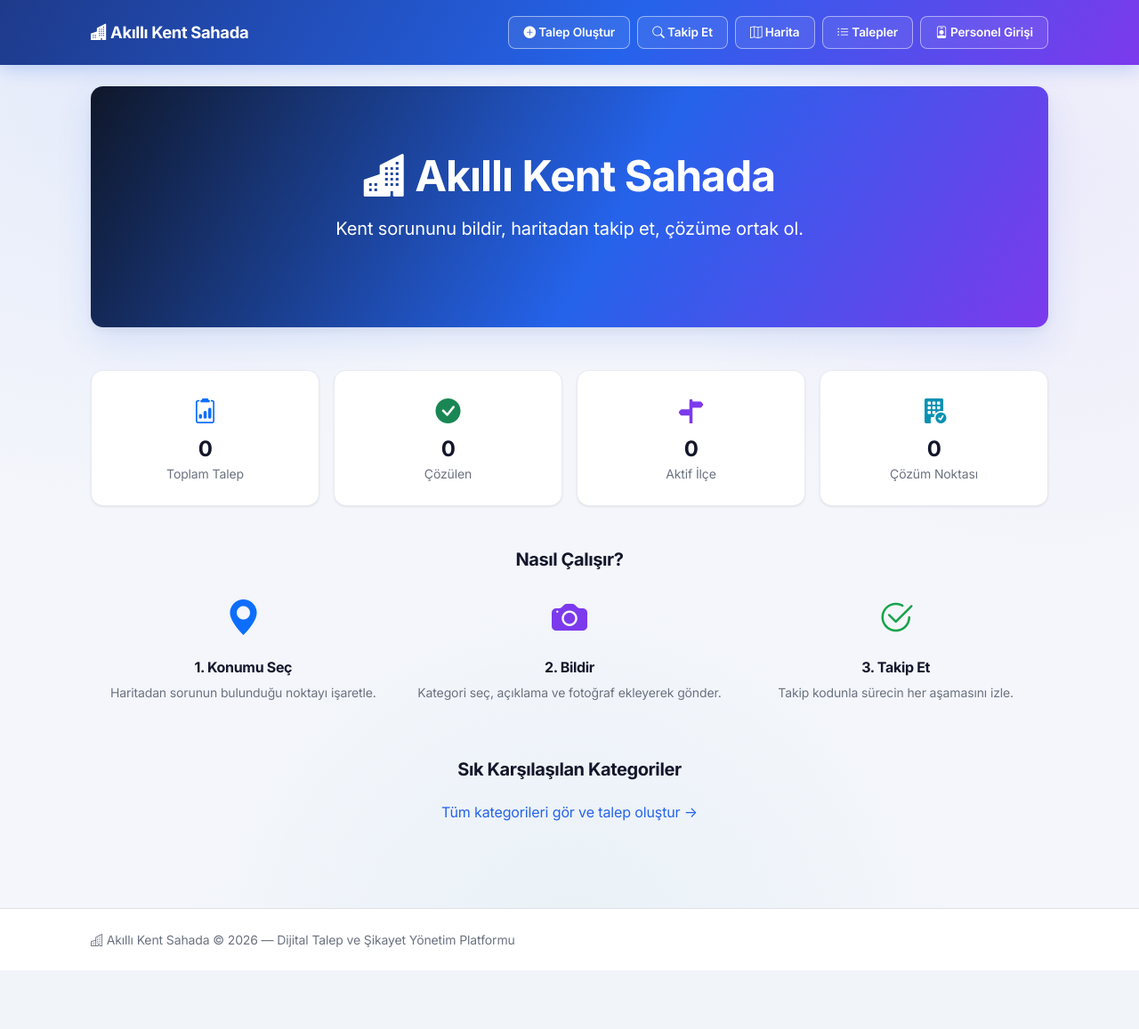
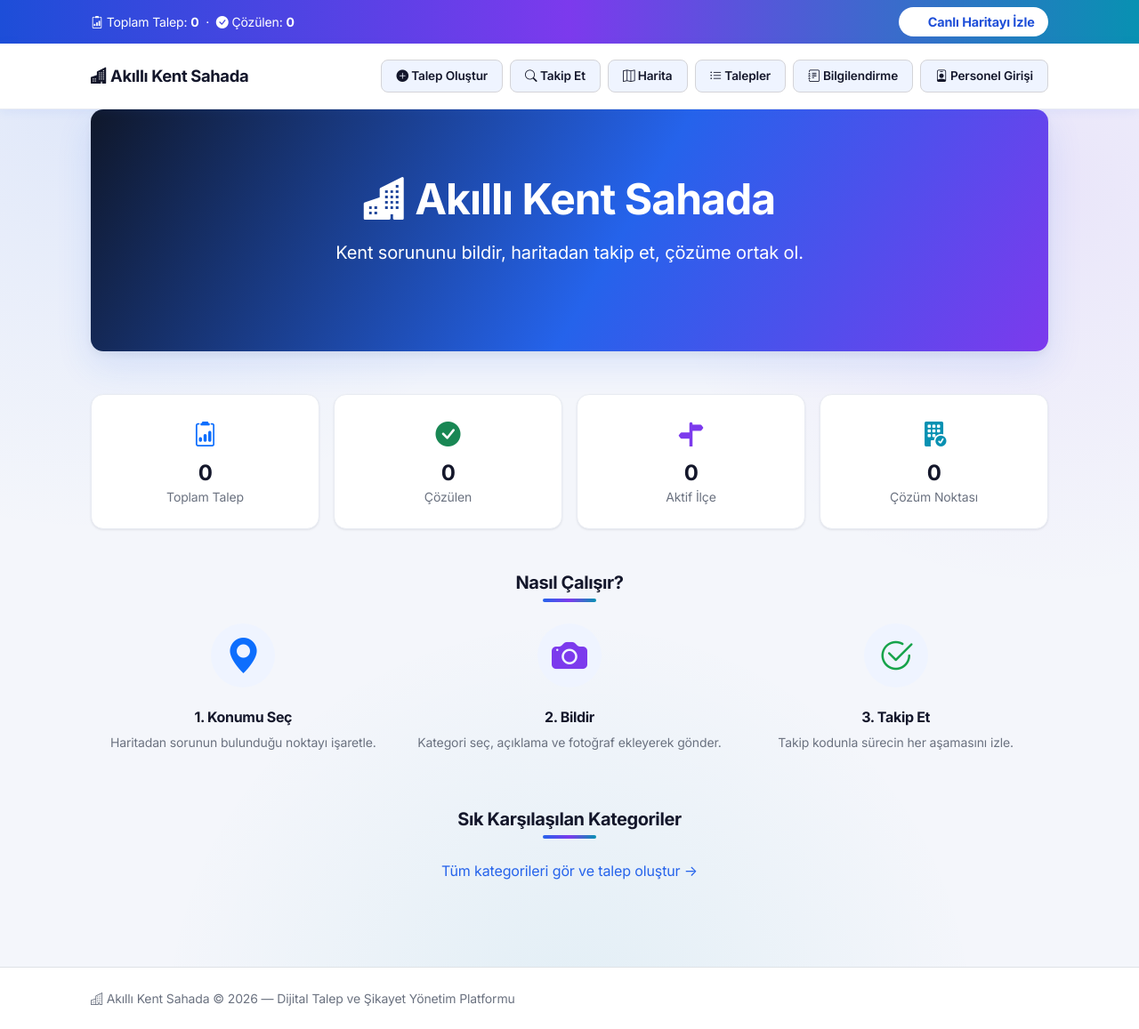
Before and after one commit to elifaltunok/belediye-cozum-merkezi, a Django app: page / in a window 1280 px wide. Shown: the whole page at 89% size. Before the commit the page ends 1091 px from the top, so only its background shows below. Run offline with Django 5.2, Linux system fonts and the light colour scheme; data that the repository does not hold is empty.

Commit message:
Ust serit, navbar kontrasti, breadcrumb ve renk paleti yenilendi

```diff
--- a/config/settings.py
+++ b/config/settings.py
@@ -71,6 +71,8 @@ TEMPLATES = [
                 'django.contrib.auth.context_processors.auth',
                 'django.contrib.messages.context_processors.messages',
                 'tickets.context_processors.maptiler_key',
+                'tickets.context_processors.site_stats',
+                'tickets.context_processors.page_title',
             ],
         },
     },
--- a/static/css/style.css
+++ b/static/css/style.css
@@ -82,25 +82,24 @@ a:hover {
 /* ---------------------------------- Navbar --------------------------------- */
 
 .navbar {
-    background: linear-gradient(120deg, #1e3a8a, var(--primary) 55%, var(--accent-purple)) !important;
-    box-shadow: 0 4px 20px rgba(37, 99, 235, 0.25) !important;
+    background: #ffffff !important;
+    box-shadow: 0 2px 12px rgba(37, 99, 235, 0.08) !important;
     padding-top: 1.1rem;
     padding-bottom: 1.1rem;
-    border: none;
+    border-bottom: 1px solid var(--border);
 }
 
 .navbar-brand {
-    color: #ffffff !important;
+    color: var(--text) !important;
     font-weight: 800;
     font-size: 1.15rem;
     letter-spacing: -0.02em;
 }
 
 .navbar .btn-outline-light {
-    color: #ffffff !important;
-    border: 1.5px solid rgba(255, 255, 255, 0.5) !important;
-    background: rgba(255, 255, 255, 0.08) !important;
-    backdrop-filter: blur(6px);
+    color: var(--text) !important;
+    border: 1.5px solid var(--border-strong, #d4d4d8) !important;
+    background: var(--primary-soft) !important;
     font-size: 0.85rem;
     font-weight: 600;
     padding: 0.45rem 1rem;
@@ -109,15 +108,16 @@ a:hover {
 }
 
 .navbar .btn-outline-light:hover {
-    background: rgba(255, 255, 255, 0.22) !important;
-    border-color: #ffffff !important;
+    background: linear-gradient(120deg, var(--primary), var(--accent-purple)) !important;
+    color: #ffffff !important;
+    border-color: transparent !important;
     transform: translateY(-1px);
 }
 
 .navbar .btn-outline-light.active {
-    background: #ffffff !important;
-    color: var(--primary-dark) !important;
-    border-color: #ffffff !important;
+    background: linear-gradient(120deg, var(--primary), var(--accent-purple)) !important;
+    color: #ffffff !important;
+    border-color: transparent !important;
 }
 
 /* ----------------------------------- Cards ---------------------------------- */
@@ -562,3 +562,105 @@ div.hero-section .btn-outline-light:hover {
     background-color: var(--primary-soft) !important;
     transform: translateY(-2px);
 }
+
+
+.top-stats-bar {
+    background: linear-gradient(90deg, #1d4ed8, #7c3aed, #0891b2);
+    color: #ffffff;
+}
+
+.top-stats-bar .text-muted,
+.top-stats-bar span,
+.top-stats-bar i {
+    color: #ffffff !important;
+}
+
+.top-stats-bar .btn-live-map {
+    background: #ffffff;
+    color: #1d4ed8;
+    font-weight: 700;
+    border-radius: 20px;
+    padding: 0.3rem 0.9rem;
+}
+
+.top-stats-bar .btn-live-map:hover {
+    background: #f0f4ff;
+    color: #1d4ed8;
+}
+
+.breadcrumb-bar {
+    background: linear-gradient(90deg, var(--primary-soft), #f3e8ff);
+    border-bottom: 1px solid var(--border);
+}
+
+.breadcrumb-bar a {
+    color: var(--primary-dark);
+    font-weight: 600;
+}
+
+.breadcrumb-bar a:hover {
+    color: var(--accent-purple);
+}
+
+.article-slide-card {
+    max-width: 500px;
+    border: none;
+}
+
+.article-slide-img {
+    height: 220px;
+    object-fit: cover;
+}
+
+.article-slide-placeholder {
+    display: flex;
+    align-items: center;
+    justify-content: center;
+    background: linear-gradient(135deg, var(--primary-soft), hsl(0, 0%, 100%));
+    font-size: 2.5rem;
+    color: var(--primary);
+}
+
+.carousel-control-prev-icon,
+.carousel-control-next-icon {
+    background-color: rgba(171, 220, 251, 0.6);
+    border-radius: 50%;
+    padding: 12px;
+}
+
+h5.text-center.fw-bold {
+    position: relative;
+    padding-bottom: 0.6rem;
+}
+
+h5.text-center.fw-bold::after {
+    content: '';
+    position: absolute;
+    bottom: 0;
+    left: 50%;
+    transform: translateX(-50%);
+    width: 60px;
+    height: 4px;
+    border-radius: 4px;
+    background: linear-gradient(90deg, var(--primary), var(--accent-purple), var(--accent-teal));
+}
+
+.mb-5 .col-md-4 > i.fs-1 {
+    display: inline-flex;
+    align-items: center;
+    justify-content: center;
+    width: 72px;
+    height: 72px;
+    border-radius: 50%;
+    background: var(--primary-soft);
+    margin-bottom: 0.5rem;
+}
+
+body {
+    background:
+        radial-gradient(circle at 8% 8%, rgba(37, 99, 235, 0.1), transparent 32%),
+        radial-gradient(circle at 92% 18%, rgba(124, 58, 237, 0.09), transparent 30%),
+        radial-gradient(circle at 50% 100%, rgba(8, 145, 178, 0.08), transparent 35%),
+        var(--bg) !important;
+    background-attachment: fixed;
+}
--- a/templates/base.html
+++ b/templates/base.html
@@ -16,7 +16,22 @@
     </style>
 </head>
 <body class="d-flex flex-column min-vh-100">
-    <nav class="navbar navbar-dark mb-4">
+    <div class="top-stats-bar">
+        <div class="container d-flex justify-content-between align-items-center flex-wrap py-2">
+            <span class="small">
+                <i class="bi bi-clipboard2-data"></i> Toplam Talep:
+                <strong>{{ GLOBAL_TOTAL_TICKETS }}</strong>
+                &nbsp;·&nbsp;
+                <i class="bi bi-check-circle-fill"></i> Çözülen:
+                <strong>{{ GLOBAL_RESOLVED_TICKETS }}</strong>
+            </span>
+            <a href="{% url 'tickets:public_map' %}" class="btn btn-sm btn-live-map">
+                <i class="bi bi-broadcast"></i> Canlı Haritayı İzle
+            </a>
+        </div>
+    </div>
+
+    <nav class="navbar navbar-dark mb-0">
     <div class="container">
         <a class="navbar-brand fw-bold" href="{% url 'tickets:home' %}">
             <i class="bi bi-buildings-fill"></i> Akıllı Kent Sahada
@@ -33,6 +48,9 @@
             </a>
             <a class="btn btn-outline-light btn-sm {% if request.resolver_match.url_name == 'ticket_list' %}active{% endif %}" href="{% url 'tickets:ticket_list' %}">
                 <i class="bi bi-list-ul"></i> Talepler
+            </a>
+            <a class="btn btn-outline-light btn-sm {% if request.resolver_match.url_name == 'article_list' or request.resolver_match.url_name == 'article_detail' %}active{% endif %}" href="{% url 'tickets:article_list' %}">
+                <i class="bi bi-journal-text"></i> Bilgilendirme
             </a>
             {% if request.user.is_staff %}
                 <a class="btn btn-outline-light btn-sm {% if request.resolver_match.url_name == 'dashboard' %}active{% endif %}" href="{% url 'tickets:dashboard' %}">
@@ -61,6 +79,18 @@
     </div>
     </nav>
 
+    {% if PAGE_TITLE and PAGE_TITLE != 'Ana Sayfa' %}
+    <div class="breadcrumb-bar">
+        <div class="container py-2">
+            <small>
+                <a href="{% url 'tickets:home' %}">Ana Sayfa</a>
+                <span class="mx-1">›</span>
+                <span class="text-dark fw-semibold">{{ PAGE_TITLE }}</span>
+            </small>
+        </div>
+    </div>
+    {% endif %}
+
     <main class="container flex-grow-1">
         {% if messages %}
             {% for message in messages %}
--- a/templates/tickets/home.html
+++ b/templates/tickets/home.html
@@ -76,6 +76,49 @@
     </div>
 </div>
 
+
+{% if latest_articles %}
+<div class="mb-5">
+    <h5 class="text-center fw-bold mb-4"><i class="bi bi-journal-text"></i> Bilgilendirme Yazıları</h5>
+
+    <div id="articleCarousel" class="carousel slide" data-bs-ride="carousel" data-bs-interval="4000">
+        <div class="carousel-inner">
+            {% for article in latest_articles %}
+            <div class="carousel-item {% if forloop.first %}active{% endif %}">
+                <a href="{% url 'tickets:article_detail' article.slug %}" class="text-decoration-none">
+                    <div class="card mx-auto article-slide-card">
+                        {% if article.cover_image %}
+                            <img src="{{ article.cover_image.url }}" class="card-img-top article-slide-img" alt="">
+                        {% else %}
+                            <div class="article-slide-img article-slide-placeholder">
+                                <i class="bi bi-journal-richtext"></i>
+                            </div>
+                        {% endif %}
+                        <div class="card-body text-center">
+                            <h6 class="text-dark">{{ article.title }}</h6>
+                            <p class="text-muted small mb-0">{{ article.summary }}</p>
+                        </div>
+                    </div>
+                </a>
+            </div>
+            {% endfor %}
+        </div>
+        {% if latest_articles|length > 1 %}
+        <button class="carousel-control-prev" type="button" data-bs-target="#articleCarousel" data-bs-slide="prev">
+            <span class="carousel-control-prev-icon"></span>
+        </button>
+        <button class="carousel-control-next" type="button" data-bs-target="#articleCarousel" data-bs-slide="next">
+            <span class="carousel-control-next-icon"></span>
+        </button>
+        {% endif %}
+    </div>
+
+    <p class="text-center mt-3">
+        <a href="{% url 'tickets:article_list' %}" class="btn btn-outline-primary btn-sm">Devamı →</a>
+    </p>
+</div>
+{% endif %}
+
 <div class="mb-5">
     <h5 class="text-center fw-bold mb-4">Sık Karşılaşılan Kategoriler</h5>
     <div class="row g-3">
--- a/templates/tickets/new_ticket.html
+++ b/templates/tickets/new_ticket.html
@@ -108,9 +108,6 @@
                     <button type="submit" class="btn btn-primary w-100 py-2">Talebi Gönder</button>
                 </form>
 
-                <p class="text-center mt-3">
-                    <a href="{% url 'tickets:track' %}">Daha önce oluşturduğunuz talebi takip kodu ile sorgulayın →</a>
-                </p>
             </div>
         </div>
     </div>
--- a/templates/tickets/ticket_success.html
+++ b/templates/tickets/ticket_success.html
@@ -13,7 +13,6 @@
                     {{ ticket.tracking_code }}
                 </div>
 
-                <a href="{% url 'tickets:new_ticket' %}" class="btn btn-outline-primary">Yeni Talep Oluştur</a>
                 <a href="{% url 'tickets:track' %}" class="btn btn-outline-secondary ms-2">Takip Sayfasına Git</a>
             </div>
         </div>
--- a/tickets/admin.py
+++ b/tickets/admin.py
@@ -61,8 +61,8 @@ class SectoralStatisticAdmin(admin.ModelAdmin):
 
 @admin.register(StaffProfile)
 class StaffProfileAdmin(admin.ModelAdmin):
-    list_display = ('user', 'unit')
-    list_filter = ('unit',)
+    list_display = ('user', 'unit', 'is_content_editor')
+    list_filter = ('unit', 'is_content_editor')
 
 
 @admin.register(PhoneVerification)
--- a/tickets/context_processors.py
+++ b/tickets/context_processors.py
@@ -1,5 +1,41 @@
 from django.conf import settings
+from .models import Ticket
+
+def maptiler_key(request):
+    return {'MAPTILER_API_KEY': settings.MAPTILER_API_KEY}
+
+PAGE_TITLES = {
+    'home': 'Ana Sayfa',
+    'new_ticket': 'Talep Oluştur',
+    'track': 'Takip Et',
+    'public_map': 'Kent Haritası',
+    'ticket_list': 'Tüm Talepler',
+    'public_ticket_detail': 'Talep Detayı',
+    'dashboard': 'Yönetici Paneli',
+    'staff_panel': 'İş Emirlerim',
+    'staff_ticket_detail': 'Talep İşlemi',
+    'form_builder_list': 'Form Yönetimi',
+    'form_builder_edit': 'Form Düzenle',
+    'login': 'Personel Girişi',
+    'rate_ticket': 'Değerlendirme',
+    'article_list': 'Bilgilendirme',
+    'article_detail': 'Makale',
+    'article_manage_list': 'Makalelerim',
+    'article_create': 'Yeni Makale',
+}
 
 
 def maptiler_key(request):
     return {'MAPTILER_API_KEY': settings.MAPTILER_API_KEY}
+
+
+def site_stats(request):
+    return {
+        'GLOBAL_TOTAL_TICKETS': Ticket.objects.count(),
+        'GLOBAL_RESOLVED_TICKETS': Ticket.objects.filter(status='RESOLVED').count(),
+    }
+
+
+def page_title(request):
+    url_name = getattr(request.resolver_match, 'url_name', None) if request.resolver_match else None
+    return {'PAGE_TITLE': PAGE_TITLES.get(url_name, '')}
--- a/tickets/models.py
+++ b/tickets/models.py
@@ -179,6 +179,7 @@ class StaffProfile(models.Model):
 
     user = models.OneToOneField('auth.User', on_delete=models.CASCADE, related_name='staff_profile', verbose_name="Kullanıcı")
     unit = models.CharField(max_length=30, choices=UNIT_CHOICES, verbose_name="Çalıştığı Birim")
+    is_content_editor = models.BooleanField(default=False, verbose_name="Makale Yazma Yetkisi")
 
     class Meta:
         verbose_name = "Personel Profili"
--- a/tickets/views.py
+++ b/tickets/views.py
@@ -95,12 +95,13 @@ def home(request):
         {'id': c.id, 'name': c.name, 'icon': get_category_icon(c), 'color': get_category_color(c.id)}
         for c in Category.objects.all()[:6]
     ]
-
+    latest_articles = Article.objects.filter(is_published=True).order_by('-created_at')[:3]
     recent_resolved = Ticket.objects.filter(status='RESOLVED').select_related('category').prefetch_related('resolutions').order_by('-updated_at')[:6]
 
     return render(request, 'tickets/home.html', {
         'stats': stats,
         'browse_categories': browse_categories,
+        'latest_articles': latest_articles,
         'recent_resolved': recent_resolved,
     })
 
@@ -772,6 +773,10 @@ def article_detail(request, slug):
 
 @login_required
 def article_manage_list(request):
+    profile = getattr(request.user, 'staff_profile', None)
+    if not request.user.is_superuser and (not profile or not profile.is_content_editor):
+        messages.error(request, "Makale yazma yetkiniz bulunmuyor.")
+        return redirect('tickets:article_list')
     if request.user.is_superuser:
         articles = Article.objects.all()
     else:
@@ -781,6 +786,10 @@ def article_manage_list(request):
 
 @login_required
 def article_create(request):
+    profile = getattr(request.user, 'staff_profile', None)
+    if not request.user.is_superuser and (not profile or not profile.is_content_editor):
+        messages.error(request, "Makale yazma yetkiniz bulunmuyor.")
+        return redirect('tickets:article_list')
     if request.method == 'POST':
         title = request.POST.get('title', '').strip()
         summary = request.POST.get('summary', '').strip()
```
Also changed, not shown: tickets/migrations/0013_staffprofile_is_content_editor.py (added).
